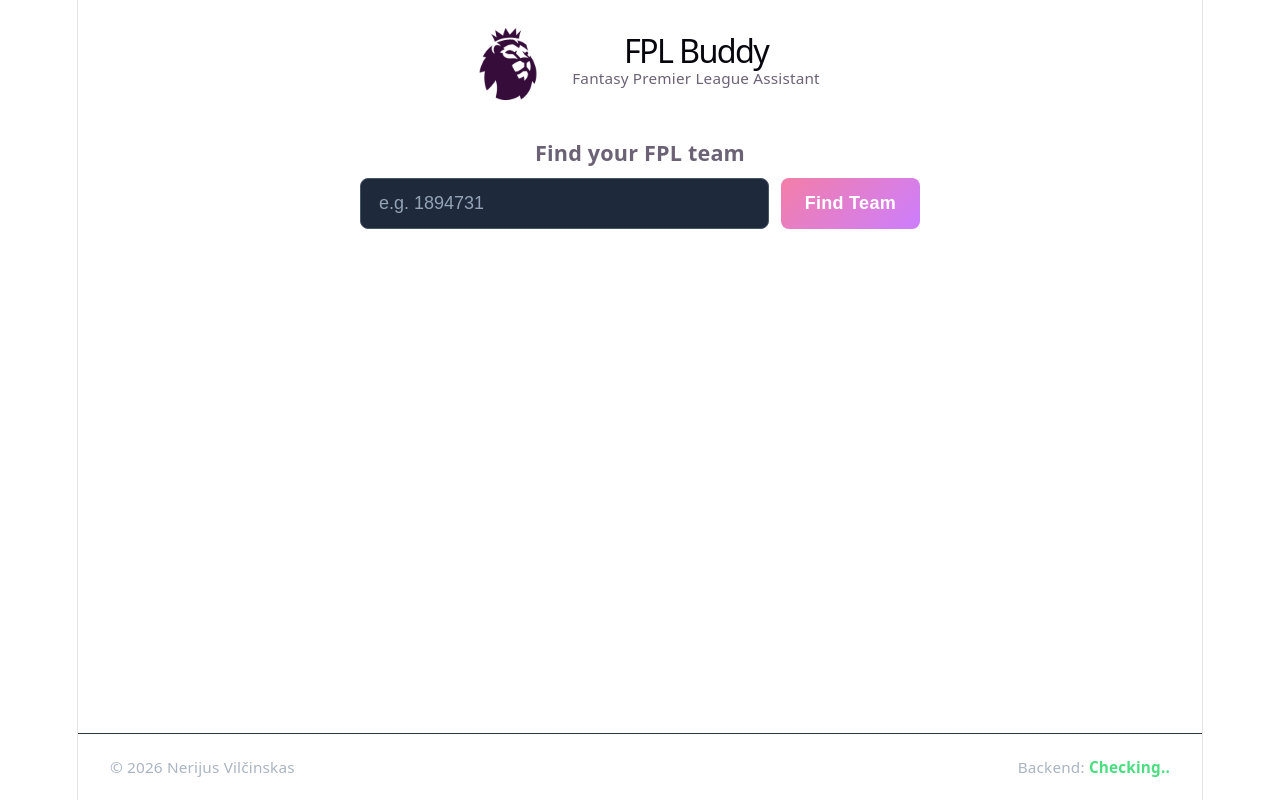
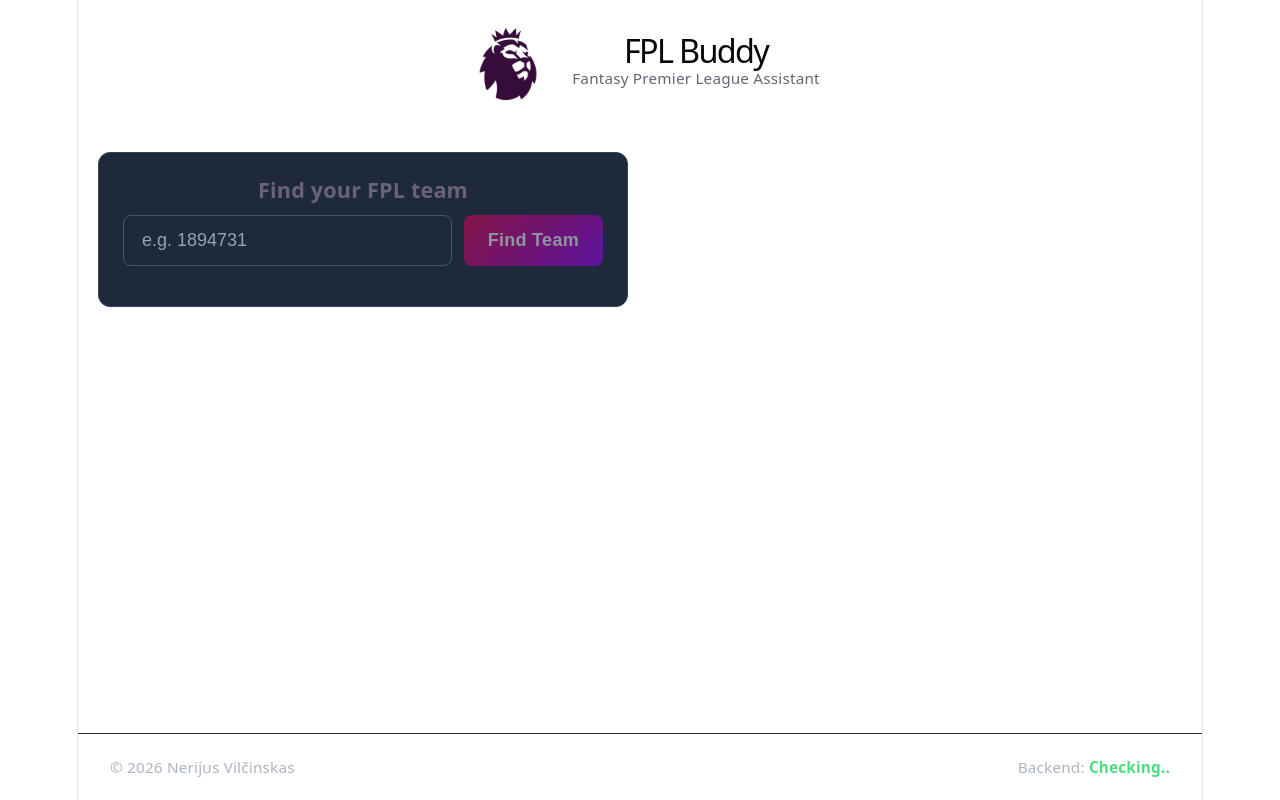
Before and after one commit to kaktusas2598/FPLBuddy, a React (Vite) app in the folder frontend/: page / in a window 1280 px wide. Built offline with nearby package versions, Linux system fonts and the light colour scheme; no server answers.

Commit message:
Show gameweek and manager info side by side to save up on space

```diff
--- a/frontend/src/App.css
+++ b/frontend/src/App.css
@@ -74,7 +74,45 @@
   }
 }
 
+/* Dashboard panels */
+.dashboard-top {
+    display: grid;
+    grid-template-columns: 1fr 1fr;
+    gap: 24px;
+    align-items: start;
+    max-width: 1200px;
+    margin: 24px auto;
+    padding: 0 20px;
+}
+
+@media (max-width: 800px) {
+    .dashboard-top {
+        grid-template-columns: 1fr;
+    }
+}
+
 /* Manager view */
+.manager-panel {
+    background: #1e293b;
+    border: 1px solid #334155;
+    border-radius: 12px;
+    padding: 24px;
+}
+
+.manager-panel .manager-form {
+    margin: 0 0 16px;
+    padding: 0;
+    max-width: none;
+}
+
+.manager-panel .manager-result {
+    margin: 0;
+    padding: 0;
+    max-width: none;
+    border: none;
+    background: transparent;
+}
+
 .manager-form {
   max-width: 560px;
   margin: 12px auto;
@@ -153,7 +191,7 @@
 
 .manager-result {
   max-width: 560px;
-  margin: 12px auto;
+  margin: 0 auto;
   padding: 24px;
   box-sizing: border-box;
   background: #1e293b;
--- a/frontend/src/App.tsx
+++ b/frontend/src/App.tsx
@@ -6,6 +6,10 @@
 // Custom components
 import ManagerLookup from './components/ManagerLookup.tsx'
 import CurrentGameweek from './components/CurrentGameweek.tsx'
+import SquadPitch from './components/SquadPitch.tsx'
+
+// Custom types
+import type { Squad } from './types.ts';
 
 export interface GameWeek {
     id: number,
@@ -19,6 +23,7 @@
 function App() {
     const [status, setStatus] = useState<string>("Checking..")
     const [currentGameweek, setCurrentGameweek] = useState<GameWeek | null>(null);
+    const [squad, setSquad] = useState<Squad | null>(null);
 
     useEffect(() => {
         async function checkServerHealth() {
@@ -55,8 +60,12 @@
                     </div>
                 </header>
 
-                <CurrentGameweek currentGameweek={currentGameweek}/>
-                <ManagerLookup gameweekId={currentGameweek?.id ?? null}/>
+                <div className="dashboard-top">
+                    <CurrentGameweek currentGameweek={currentGameweek}/>
+                    <ManagerLookup gameweekId={currentGameweek?.id ?? null} setSquad={setSquad}/>
+                </div>
+
+                {squad && <SquadPitch squad={squad}/>}
             </main>
 
             <footer className="app-footer">
--- a/frontend/src/components/ManagerLookup.tsx
+++ b/frontend/src/components/ManagerLookup.tsx
@@ -1,8 +1,6 @@
 import { useState } from 'react'
 
 import type { Squad } from '../types.ts';
-
-import SquadPitch from './SquadPitch.tsx'
 
 interface Manager {
     name: string;
@@ -14,12 +12,12 @@
     summary_event_rank: number;
 }
 
-function ManagerLookup({ gameweekId }: {
-    gameweekId: number | null
+function ManagerLookup({ gameweekId, setSquad }: {
+    gameweekId: number | null,
+    setSquad: React.Dispatch<React.SetStateAction<Squad | null>>
 }) {
     const [managerId, setManagerId] = useState('');
     const [manager, setManager] = useState<Manager | null>(null);
-    const [squad, setSquad] = useState<Squad | null>(null);
     const [loading, setLoading] = useState(false);
 
     async function handleSubmit(e: React.SubmitEvent<HTMLFormElement>) {
@@ -59,6 +57,7 @@
 
     return (
         <>
+            <div className="manager-panel">
                 <form onSubmit={handleSubmit} className="manager-form">
                     <label htmlFor="manager-id">Find your FPL team</label>
 
@@ -111,7 +110,8 @@
                         </div>
                     </div>
                 )}
-            {squad && <SquadPitch squad={squad}/>}
+
+            </div>
         </>
     )
 }
```
Lines whose indentation alone changed are shown as unchanged.
